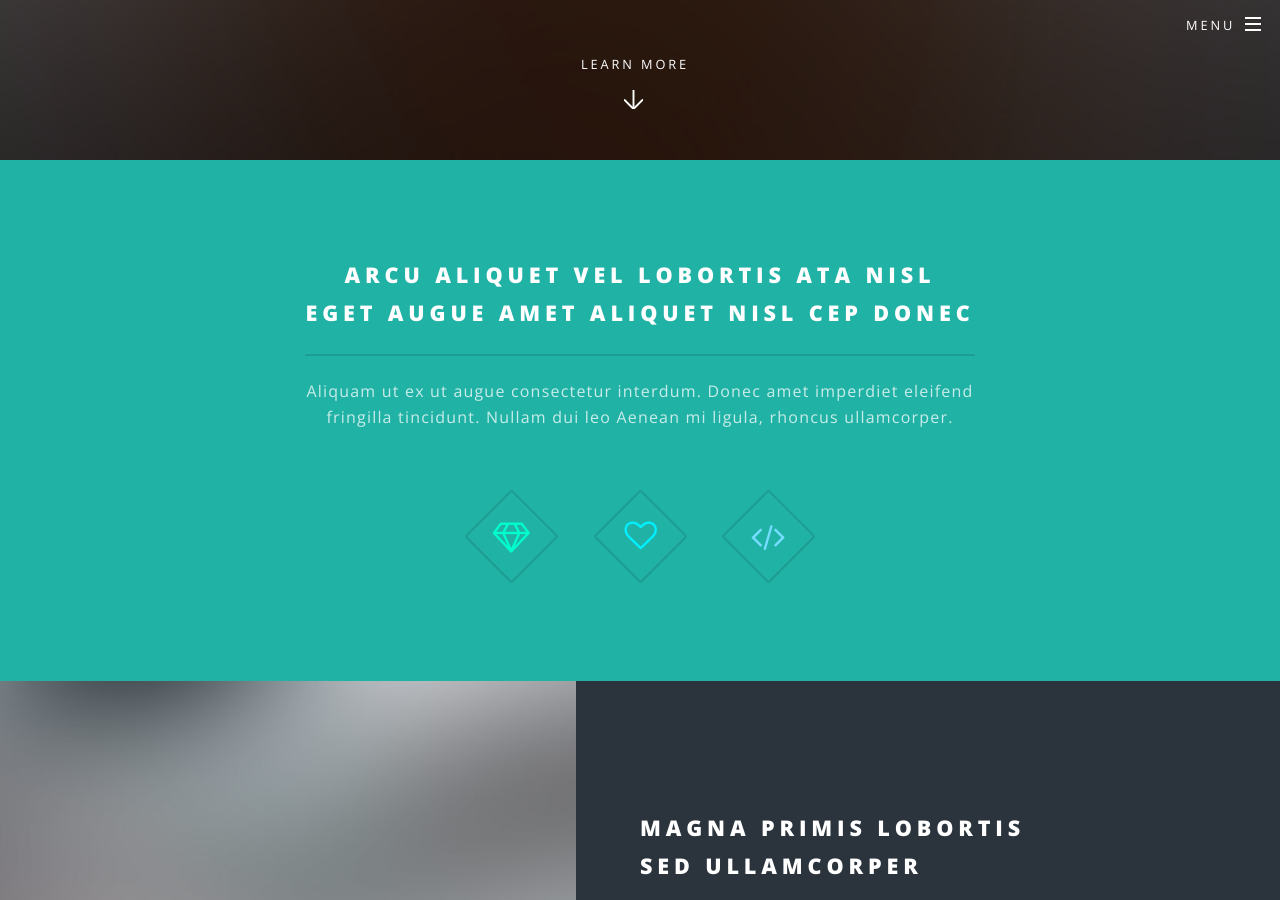
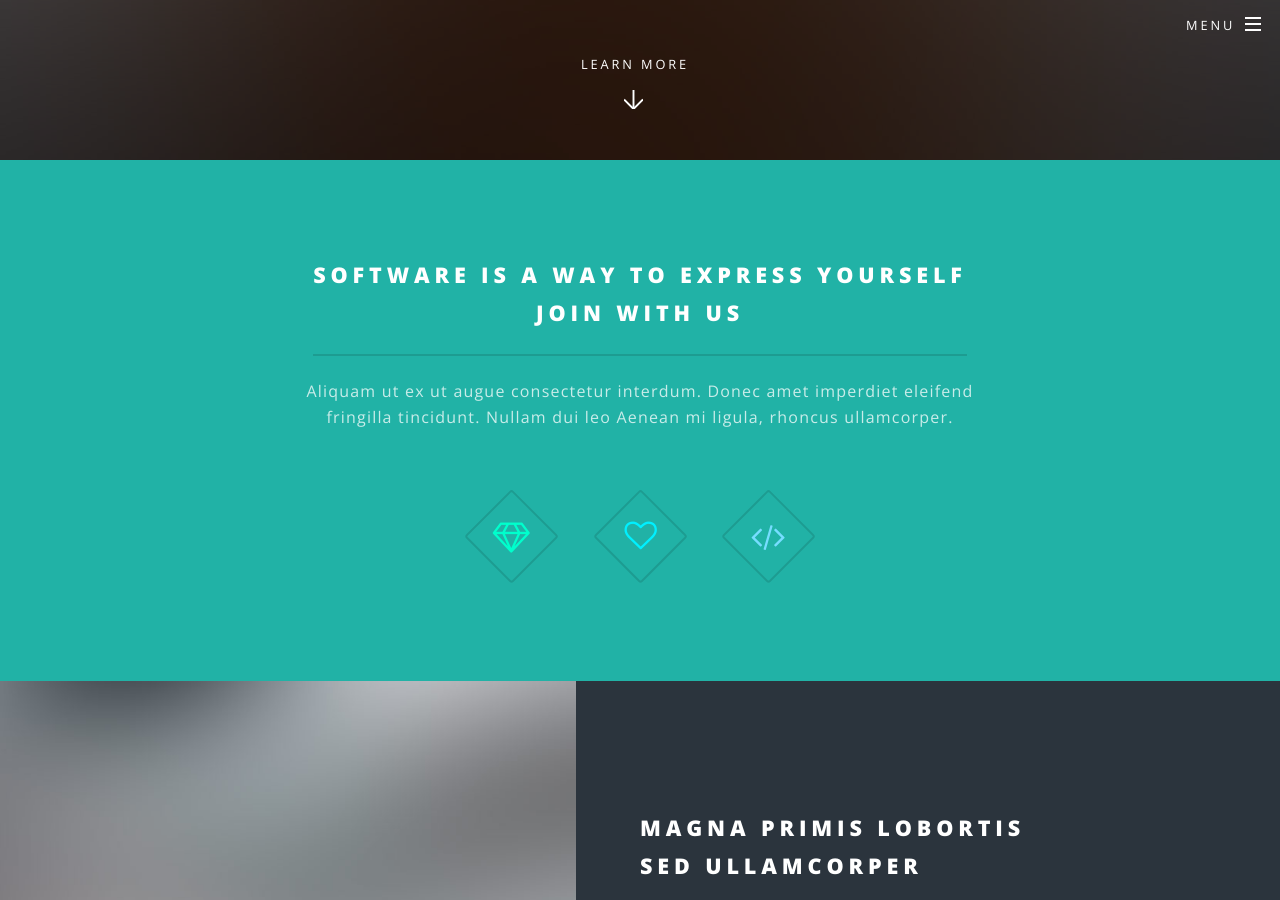
Before and after one commit to ajeetcorp/ajeetcorp.github.io, a Jekyll site: the page built from index.html, in a window 1280 px wide and 900 px high, scrolled down 740 px. Built offline with Jekyll 4.4.1, drawn with Linux system fonts in a browser that asks for light colours.

Commit message:
again updated index.html

```diff
--- a/index.html
+++ b/index.html
@@ -17,8 +17,8 @@ layout: landing
 					<section id="one" class="wrapper style1 special">
 						<div class="inner">
 							<header class="major">
-								<h2>Arcu aliquet vel lobortis ata nisl<br />
-								eget augue amet aliquet nisl cep donec</h2>
+								<h2>Software is a way to express yourself<br />
+								join with us</h2>
 								<p>Aliquam ut ex ut augue consectetur interdum. Donec amet imperdiet eleifend<br />
 								fringilla tincidunt. Nullam dui leo Aenean mi ligula, rhoncus ullamcorper.</p>
 							</header>
```
Also changed, not shown: LICENSE.txt (deleted).
